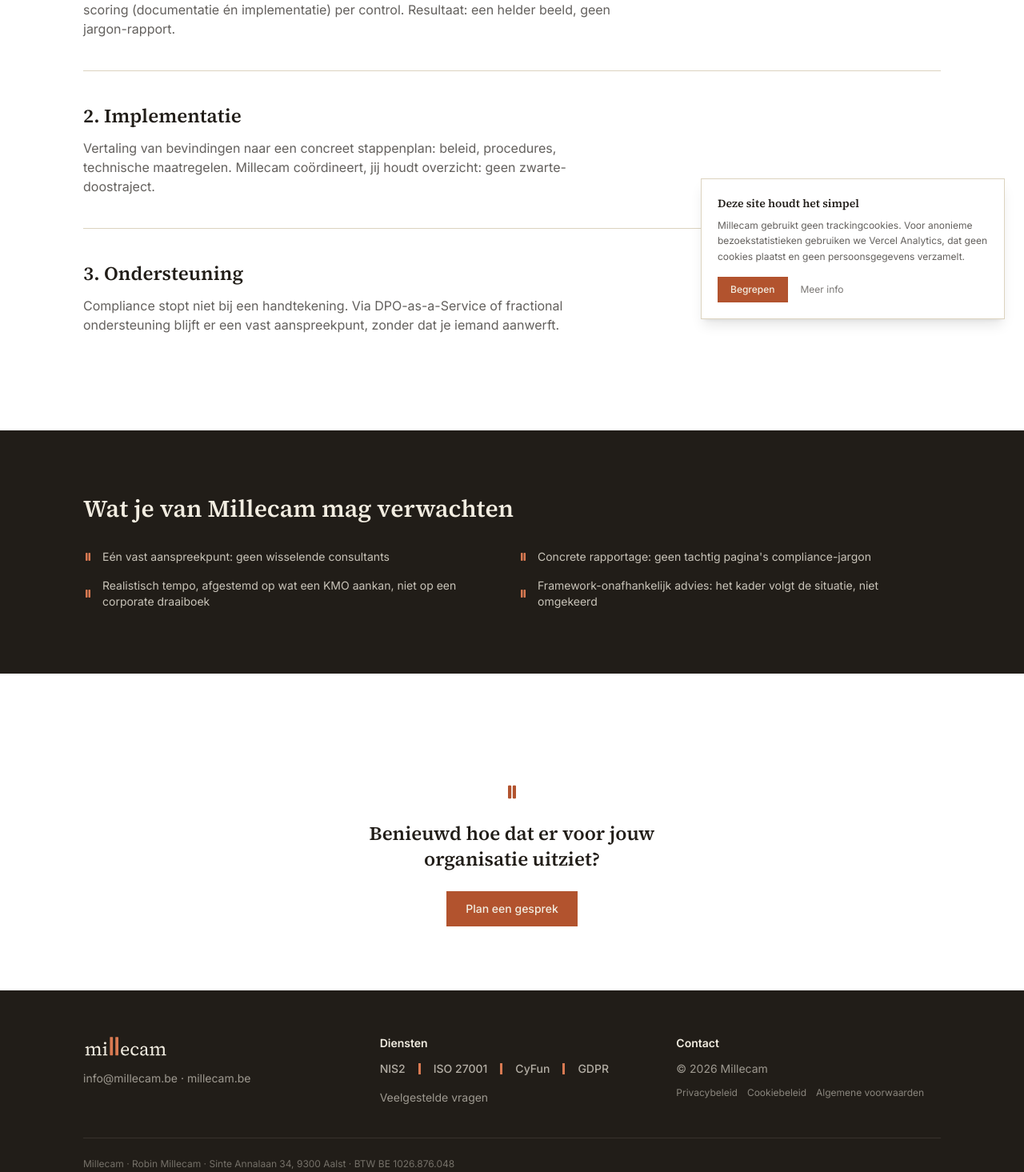
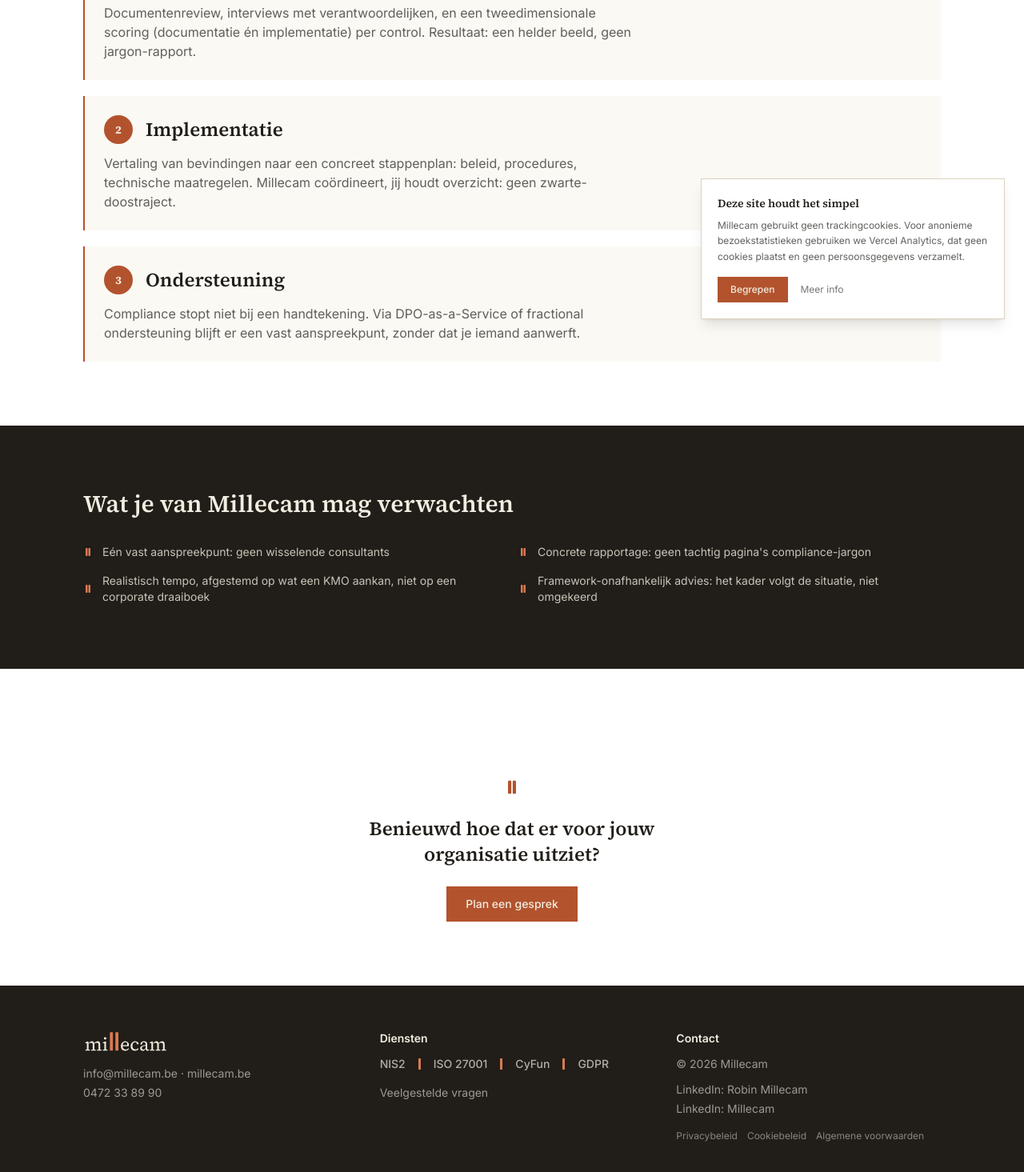
Before and after one commit to KamelenPanda/millecam, a Next.js app: page /aanpak in a window 1280 px wide. Shown: the part 385-1850 px from the top of the page at 80% size. Built offline with nearby package versions, Linux system fonts and the light colour scheme.

Commit message:
Nog wat zichtbare tweaks

```diff
--- a/app/aanpak/page.tsx
+++ b/app/aanpak/page.tsx
@@ -10,17 +10,20 @@
 
 const STAPPEN = [
   {
-    naam: "1. GAP-analyse",
+    nummer: "1",
+    naam: "GAP-analyse",
     tekst:
       "Documentenreview, interviews met verantwoordelijken, en een tweedimensionale scoring (documentatie én implementatie) per control. Resultaat: een helder beeld, geen jargon-rapport.",
   },
   {
-    naam: "2. Implementatie",
+    nummer: "2",
+    naam: "Implementatie",
     tekst:
       "Vertaling van bevindingen naar een concreet stappenplan: beleid, procedures, technische maatregelen. Millecam coördineert, jij houdt overzicht: geen zwarte-doostraject.",
   },
   {
-    naam: "3. Ondersteuning",
+    nummer: "3",
+    naam: "Ondersteuning",
     tekst:
       "Compliance stopt niet bij een handtekening. Via DPO-as-a-Service of fractional ondersteuning blijft er een vast aanspreekpunt, zonder dat je iemand aanwerft.",
   },
@@ -47,10 +50,15 @@
       </Section>
 
       <Section className="bg-white pt-0">
-        <div className="space-y-10">
+        <div className="space-y-5">
           {STAPPEN.map((s) => (
-            <div key={s.naam} className="border-b border-line pb-10 last:border-none">
-              <h2 className="font-serif text-2xl font-semibold text-ink">{s.naam}</h2>
+            <div key={s.naam} className="border-l-2 border-terracotta bg-[#FBF9F4] py-6 pl-6 pr-5">
+              <div className="flex items-center gap-4">
+                <span className="flex h-9 w-9 shrink-0 items-center justify-center rounded-full bg-terracotta font-serif text-sm font-bold text-paper">
+                  {s.nummer}
+                </span>
+                <h2 className="font-serif text-2xl font-semibold text-ink">{s.naam}</h2>
+              </div>
               <p className="mt-3 max-w-2xl text-ink/70">{s.tekst}</p>
             </div>
           ))}
--- a/app/contact/page.tsx
+++ b/app/contact/page.tsx
@@ -31,11 +31,12 @@
           </div>
           <div>
             <p className="font-semibold text-ink">Telefoon</p>
-            <p>[in te vullen]</p>
+            <a href="tel:+32472338990" className="hover:text-terracotta hover:underline">0472 33 89 90</a>
           </div>
           <div>
             <p className="font-semibold text-ink">LinkedIn</p>
-            <p>[in te vullen]</p>
+            <a href="https://www.linkedin.com/in/robin-millecam-909156b2/" target="_blank" rel="noreferrer" className="block hover:text-terracotta hover:underline">Robin Millecam</a>
+            <a href="https://www.linkedin.com/company/108526083" target="_blank" rel="noreferrer" className="block hover:text-terracotta hover:underline">Millecam</a>
           </div>
           {/* Optioneel: agenda-link (bv. Calendly) hier toevoegen zodra beschikbaar */}
         </div>
--- a/app/layout.tsx
+++ b/app/layout.tsx
@@ -27,10 +27,8 @@
   metadataBase: new URL("https://millecam.be"),
 };
 
-// Structured data (schema.org). Only confirmed, real values go in here — a
-// placeholder telephone number or a guessed social link would be taken
-// literally by search engines, so fields we haven't filled in yet (phone,
-// LinkedIn) are left out entirely rather than stubbed.
+// Structured data (schema.org). Only confirmed, real values go in here —
+// this now includes phone and LinkedIn since those were filled in.
 const jsonLd = {
   "@context": "https://schema.org",
   "@type": "ProfessionalService",
@@ -39,6 +37,7 @@
     "Onafhankelijk GRC-adviesbureau voor KMO's: NIS2, ISO 27001, CyFun en GDPR.",
   url: "https://millecam.be",
   email: "info@millecam.be",
+  telephone: "+32472338990",
   vatID: "BE1026876048",
   address: {
     "@type": "PostalAddress",
@@ -51,7 +50,9 @@
     "@type": "Person",
     name: "Robin Millecam",
     jobTitle: "GRC Advisor & Data Protection Officer",
+    sameAs: ["https://www.linkedin.com/in/robin-millecam-909156b2/"],
   },
+  sameAs: ["https://www.linkedin.com/company/108526083"],
   areaServed: "BE",
   knowsAbout: ["NIS2", "ISO 27001", "CyFun", "GDPR"],
 };
--- a/components/Footer.tsx
+++ b/components/Footer.tsx
@@ -9,6 +9,9 @@
           <div>
             <Logo variant="paper" className="h-7 w-auto" />
             <p className="mt-4 text-sm text-paper/60">info@millecam.be · millecam.be</p>
+            <p className="mt-1 text-sm text-paper/60">
+              <a href="tel:+32472338990" className="hover:text-paper">0472 33 89 90</a>
+            </p>
           </div>
           <div>
             <p className="text-sm font-semibold">Diensten</p>
@@ -20,7 +23,11 @@
           <div>
             <p className="text-sm font-semibold">Contact</p>
             <p className="mt-3 text-sm text-paper/60">© {new Date().getFullYear()} Millecam</p>
-            <div className="mt-3 flex flex-wrap gap-3 text-xs text-paper/50">
+            <div className="mt-3 flex flex-col gap-1 text-sm text-paper/60">
+              <a href="https://www.linkedin.com/in/robin-millecam-909156b2/" target="_blank" rel="noreferrer" className="hover:text-paper hover:underline">LinkedIn: Robin Millecam</a>
+              <a href="https://www.linkedin.com/company/108526083" target="_blank" rel="noreferrer" className="hover:text-paper hover:underline">LinkedIn: Millecam</a>
+            </div>
+            <div className="mt-4 flex flex-wrap gap-3 text-xs text-paper/50">
               <a href="/privacybeleid" className="hover:text-paper hover:underline">Privacybeleid</a>
               <a href="/cookiebeleid" className="hover:text-paper hover:underline">Cookiebeleid</a>
               <a href="/algemene-voorwaarden" className="hover:text-paper hover:underline">Algemene voorwaarden</a>
```
Also changed, not shown: 1 other file (tests, documents, lock files or other folders).
